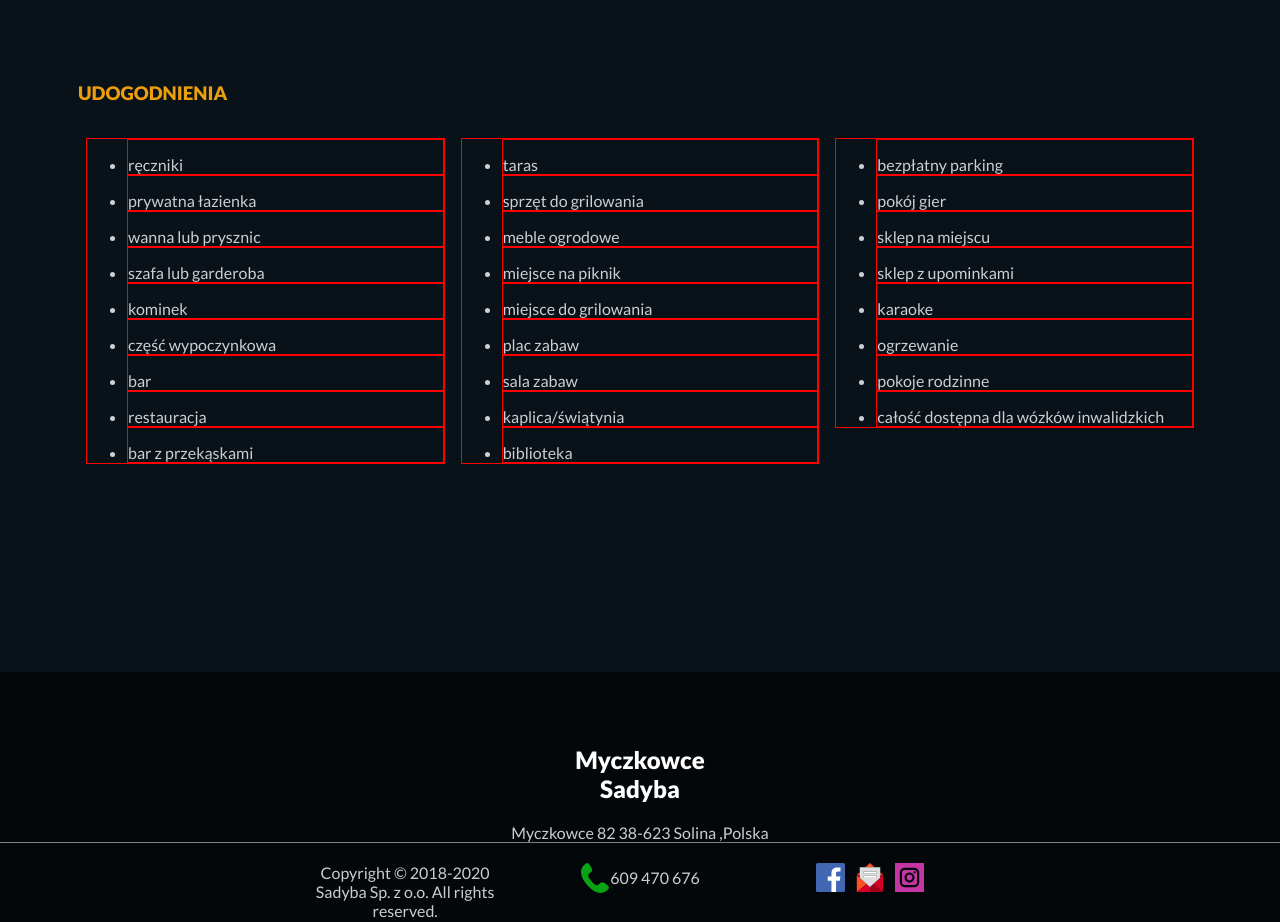
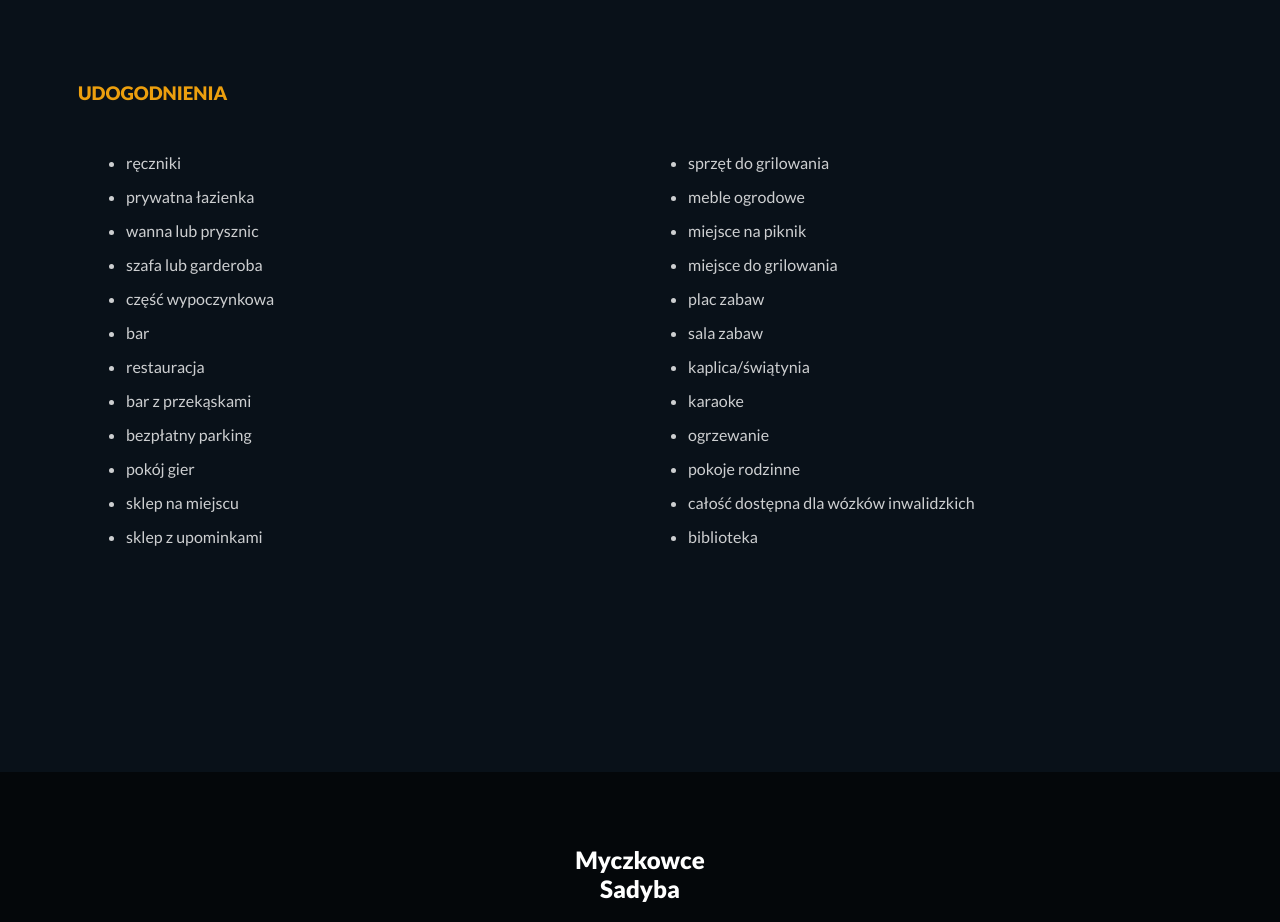
Before and after one commit to radi124/Project, a React (Create React App) app: page /Domki in a window 1280 px wide. Shown: the part 840-1762 px from the top of the page. Built offline with nearby package versions, Linux system fonts and the light colour scheme.

Commit message:
last changes

```diff
--- a/src/pages/homes/Homes.js
+++ b/src/pages/homes/Homes.js
@@ -37,24 +37,27 @@ export const Homes = () => {
           </Row>
           <Facilities>
             <Row>
-              <Col xs={4} sm={4} md={4} lg={4}>
+              <Col xs={6} sm={6} md={6} lg={6}>
                 <ColWrapper>
                   <Ul>
                     <Li>ręczniki</Li>
                     <Li>prywatna łazienka</Li>
                     <Li>wanna lub prysznic</Li>
                     <Li>szafa lub garderoba</Li>
-                    <Li>kominek</Li>
+
                     <Li>część wypoczynkowa</Li>
                     <Li>bar</Li>
                     <Li>restauracja</Li>
                     <Li>bar z przekąskami</Li>
+                    <Li>bezpłatny parking</Li>
+                    <Li>pokój gier</Li>
+                    <Li>sklep na miejscu</Li>
+                    <Li>sklep z upominkami</Li>
                   </Ul>
                 </ColWrapper>
               </Col>
-              <Col xs={4} sm={4} md={4} lg={4}>
+              <Col xs={6} sm={6} md={6} lg={6}>
                 <Ul>
-                  <Li>taras</Li>
                   <Li>sprzęt do grilowania</Li>
                   <Li>meble ogrodowe</Li>
                   <Li>miejsce na piknik</Li>
@@ -62,13 +65,17 @@ export const Homes = () => {
                   <Li>plac zabaw</Li>
                   <Li>sala zabaw</Li>
                   <Li>kaplica/świątynia</Li>
+                  <Li>karaoke</Li>
+                  <Li>ogrzewanie</Li>
+                  <Li>pokoje rodzinne</Li>
+                  <Li>całość dostępna dla wózków inwalidzkich</Li>
                   {/* <Li>
                     zwierzęta są akceptowane (Mogą obowiązywać dodatkowe opłaty)
                   </Li> */}
                   <Li>biblioteka</Li>
                 </Ul>
               </Col>
-              <Col xs={4} sm={4} md={4} lg={4}>
+              {/* <Col xs={4} sm={4} md={4} lg={4}>
                 <Ul>
                   <Li>bezpłatny parking</Li>
                   <Li>pokój gier</Li>
@@ -79,7 +86,7 @@ export const Homes = () => {
                   <Li>pokoje rodzinne</Li>
                   <Li>całość dostępna dla wózków inwalidzkich</Li>
                 </Ul>
-              </Col>
+              </Col> */}
             </Row>
           </Facilities>
         </Container>
@@ -106,16 +113,13 @@ const H1Wrapper = styled.h1`
 `;
 const Facilities = styled.div`
   width: 100%;
-  height: 550px;
+  height: 650px;
 `;
 const Ul = styled.ul`
-  border: 1px solid red;
-
   position: relative;
 `;
 const Li = styled.li`
   padding-top: 15px;
-  border: 1px solid red;
 `;
 const H3Wrapper = styled.h3`
   color: rgb(236, 159, 14);
```
Also changed, not shown: 1 other file (tests, documents, lock files or other folders).
